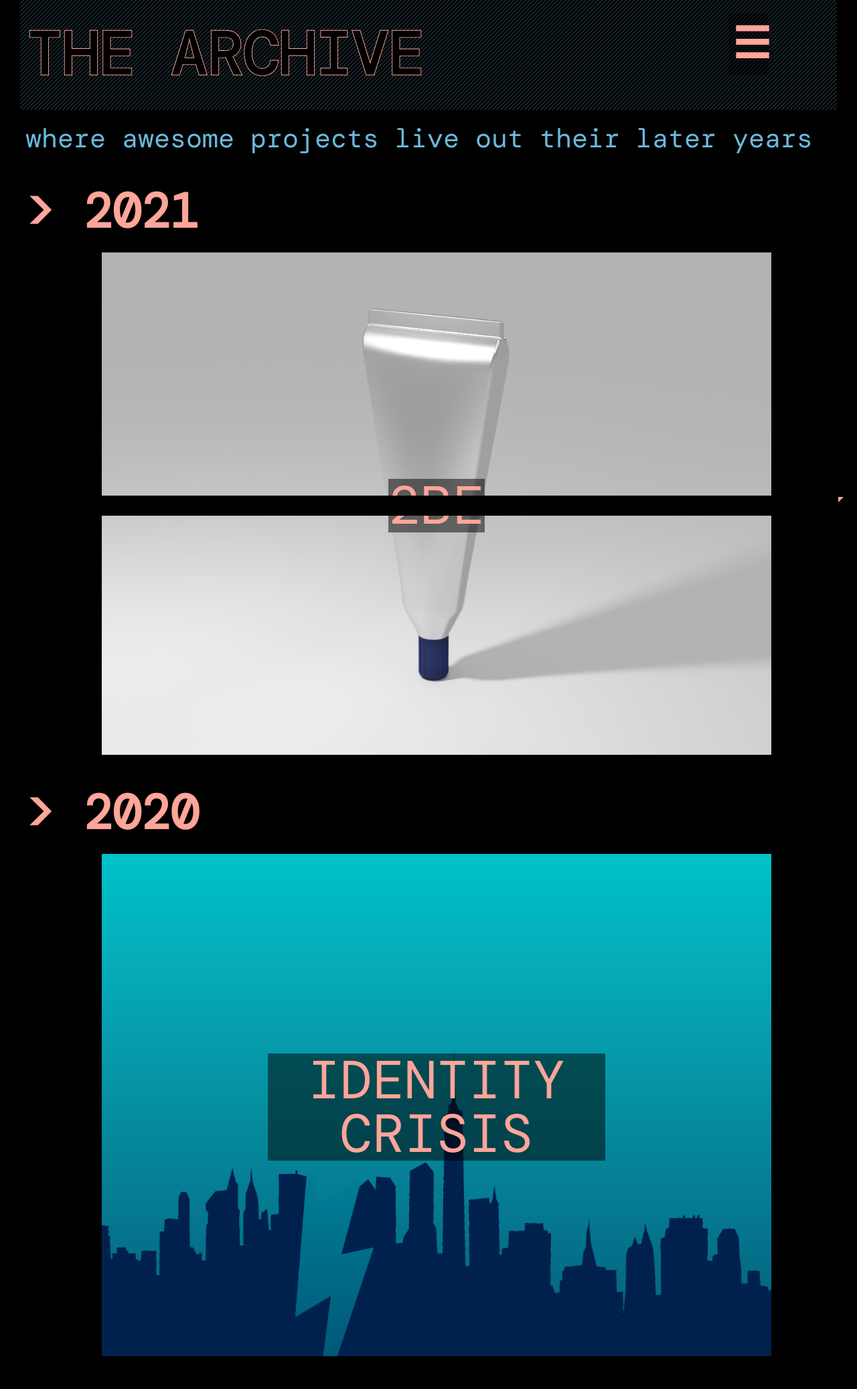
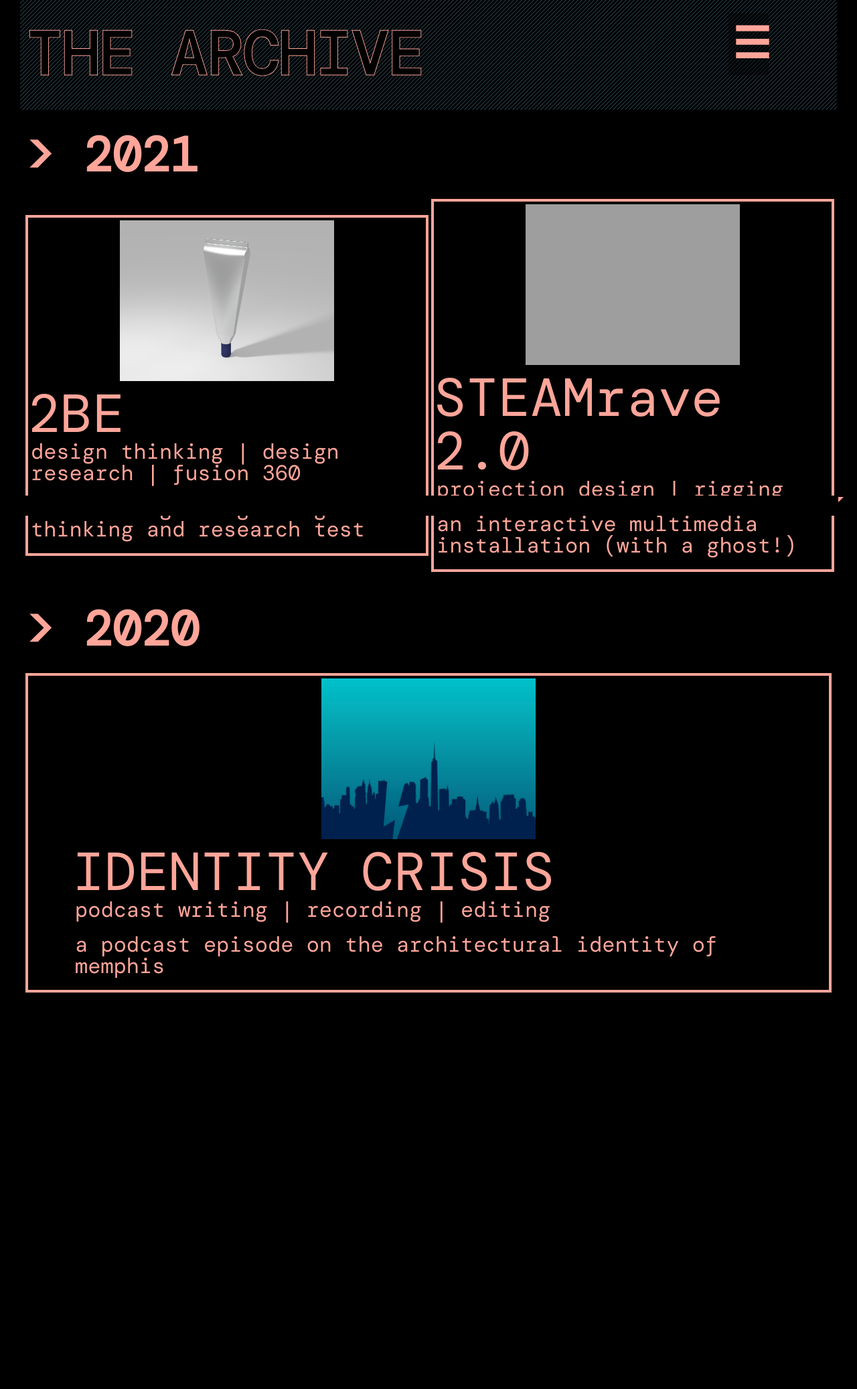
Before and after one commit to Rphawks/rphawks.github.io, a PHP site: page /archive.html in a window 1280 px wide. Shown: the part 30-2104 px from the top of the page at 67% size. After the commit the page ends 1512 px from the top, so only its background shows below. Run offline with PHP 8.4, Linux system fonts and the light colour scheme; grey boxes are pictures that could not be loaded.

Commit message:
updated index and archive formats

```diff
--- a/archive.html
+++ b/archive.html
@@ -73,40 +73,77 @@
 </div>
 
 <div class="textrow" style="padding-left:8px">
-	<div class="blip">where awesome projects live out their later years</div>
-</div>
-
-<div class="textrow" style="padding-left:8px">
 	<div style="font-size:2.25em; line-height:160%;"><b>> 2021</b></div>
-	<div class="stackflex-container" style="width:100%;align-items: center;">
-		<div class="flex-child"></div>
-		<div class="spacer"></div>
-		<div class="spacer"></div>
-		<div class="portitem">
-			<div id="tubeh" style="position:relative;text-align:center;">
-			<img src="2be/2bethumb.png" onclick="document.location.href='2be'" class="portimg">
-			<div onclick="document.location.href='2be'" class="porttitle">2BE</div>
-			<div class="tubehide" style="position: absolute;top: 90%;left: 50%;transform: translate(-50%, -50%);font-size:1.25em;background-color: rgba(0,0,0,0.5);cursor:pointer;width:500px;">design research</div>
+	<div class="archstackflex-container" style="width:100%;padding-top:8px;padding-bottom:8px;align-items: center;">
+		<div class="architem archflex" onclick="document.location.href='2be'" style="border: 4px solid #FFA599;cursor:pointer;">
+			<div class="portitem">
+				<div id="tubeh" style="position:relative;text-align:center;">
+				<img src="2be/2bethumb.png" class="archimg">
+				</div>
 			</div>
+			<div class="hspacer barnav"></div>
+			<div class="hspacer barnav"></div>
+			<div class="hspacer barnav"></div>
+			<div class="hspacer barnav"></div>
+			<div class="hspacer barnav"></div>
+			<div class="portitem">
+				<div style="font-size:2.5em;">2BE</div>
+				<div style="margin-left:4px;">design thinking | design research | fusion 360</div>
+				<div style="height: 20px"></div>
+				<div style="margin-left:4px;">reinventing using design thinking and research test</div>
+				<div class="mobile" style="height:20px;"></div>
+			</div>
+			<div class="hspacer barnav"></div>
 		</div>
-		<div class="flex-child"></div>
+		<div class="hspacer"></div>
+		<div class="architem archflex" onclick="document.location.href='steamrave2'" style="border: 4px solid #FFA599;cursor:pointer;">
+			<div class="portitem">
+			<div id="sraveh" style="position:relative;text-align:center;">
+			<img src="srave/thumb.jpg" class="archimg">
+				</div>
+			</div>
+			<div class="hspacer barnav"></div>
+			<div class="hspacer barnav"></div>
+			<div class="hspacer barnav"></div>
+			<div class="hspacer barnav"></div>
+			<div class="hspacer barnav"></div>
+			<div class="portitem">
+				<div style="font-size:2.5em;">STEAMrave 2.0</div>
+				<div style="margin-left:4px;">projection design | rigging</div>
+				<div style="height: 20px"></div>
+				<div style="margin-left:4px;">an interactive multimedia installation (with a ghost!)</div>
+				<div class="mobile" style="height:20px;"></div>
+			</div>
+			<div class="hspacer barnav"></div>
+		</div>
+		<div class="hspacer"></div>
 	</div>
 </div>
 
 <div class="textrow" style="padding-left:8px">
 	<div style="font-size:2.25em; line-height:160%;"><b>> 2020</b></div>
-	<div class="stackflex-container" style="width:100%;align-items: center;">
-		<div class="flex-child"></div>
-		<div class="spacer"></div>
-		<div class="spacer"></div>
-		<div class="portitem">
-			<div id="ich" style="position:relative;text-align:center;">
-			<img src="ic/icnotext.png" onclick="document.location.href='identitycrisis'"  class="portimg">
-			<div onclick="document.location.href='identitycrisis'" class="porttitle">IDENTITY CRISIS</div>
-			<div class="ichide" style="position: absolute;top: 90%;left: 50%;transform: translate(-50%, -50%);font-size:1.25em;background-color: rgba(0,0,0,0.5);cursor:pointer;width:500px;">podcast</div>
+	<div class="archstackflex-container" style="width:100%;padding-top:8px;padding-bottom:8px;align-items: center;">
+		<div class="architem archflex" onclick="document.location.href='identitycrisis'" style="border: 4px solid #FFA599;cursor:pointer;">
+			<div class="portitem">
+				<div id="ich" style="position:relative;text-align:center;">
+				<img src="ic/icnotext.png" class="archimg">
+				</div>
 			</div>
+			<div class="hspacer barnav"></div>
+			<div class="hspacer barnav"></div>
+			<div class="hspacer barnav"></div>
+			<div class="hspacer barnav"></div>
+			<div class="hspacer barnav"></div>
+			<div class="portitem">
+				<div style="font-size:2.5em;">IDENTITY CRISIS</div>
+				<div style="margin-left:4px;">podcast writing | recording | editing</div>
+				<div style="height: 20px"></div>
+				<div style="margin-left:4px;">a podcast episode on the architectural identity of memphis</div>
+				<div class="mobile" style="height:20px;"></div>
+			</div>
+			<div class="hspacer barnav"></div>
 		</div>
-		<div class="flex-child"></div>
+		<div class="hspacer"></div>
 	</div>
 </div>
 
--- a/style.css
+++ b/style.css
@@ -127,6 +127,12 @@ body {
 	margin: 0;
 }
 
+.hspacer {
+	width: 8px;
+	height: 8px;
+	margin: 0;
+}
+
 .flex-container {
 	display: flex;
 }
@@ -135,6 +141,17 @@ body {
 	display: flex;
 	justify-content: center;
 	flex-wrap: wrap;
+}
+
+.archstackflex-container {
+	display: flex;
+	justify-content: center;
+}
+
+.archflex {
+	display: flex;
+	justify-content: center;
+	align-items:center;
 }
 
 .flex-child {
@@ -191,6 +208,11 @@ html {
 	max-width:33.25em;
 }
 
+.architem{
+	height:auto;
+	width:48.975%;
+}
+
 .portimg{
 	position: relative;
 	z-index:0;
@@ -201,6 +223,16 @@ html {
 	padding:4px;
 	object-fit: cover;
 	cursor:pointer;
+}
+
+.archimg{
+	position: relative;
+	z-index:0;
+	aspect-ratio:4/3;
+	width:25vw;
+	max-width:31.25em;
+	padding:4px;
+	object-fit: cover;
 }
 
 .porttitle{
@@ -367,6 +399,10 @@ span.peach {
 	content: "\00D7";
 }
 
+.mobile{
+	display:none;
+}
+
 .date{
 	color:#69BADD;
 	font-size:1.125em;
@@ -466,18 +502,6 @@ span.rotated{
   display: none;
 }
 
-
-@media screen and (max-width: 1200px){
-	.stackflex-container{
-		flex-direction: column;
-	}
-	.portitem{
-		height:auto;
-		max-width:25em;
-	}
-
-}
-
 .modal {
 	display: none;
 	position: fixed;
@@ -575,8 +599,30 @@ table {
   background: #99635C;
 }
 
+@media screen and (max-width: 1200px){
+	.stackflex-container{
+		flex-direction: column;
+	}
+	.archstackflex-container{
+		flex-direction: column;
+	}
+	.portitem{
+		height:auto;
+		max-width:25em;
+	}
+	.architem{
+		width:100%;
+	}
+	.archimg{
+		width:100%;
+	}
+}
+
 @media screen and (max-width: 850px){
 	.hamburger{
+		display: block;
+	}
+	.mobile{
 		display: block;
 	}
 	.barnav{
@@ -594,6 +640,9 @@ table {
 	.smallgif{
 	width:100%;
 	}
+	.architem{
+	width:100%;
+	}
 	#topbtn {
     display: none;
 	}
@@ -607,6 +656,9 @@ table {
 	(pointer:none),
 	(pointer:coarse){
 	.hamburger{
+		display: block;
+	}
+	.mobile{
 		display: block;
 	}
 	.barnav{
@@ -624,6 +676,12 @@ table {
 	.smallgif{
 	width:100%;
 	}
+	.archflex {
+	flex-wrap:wrap;
+	}
+	.architem{
+	width:100%;
+	}
 	#topbtn {
     display: none;
 	}
```
Also changed, not shown: about.html (+5 -3 lines), index.html (+63 -33 lines), indexbackup.html (added, +180 -0 lines).
